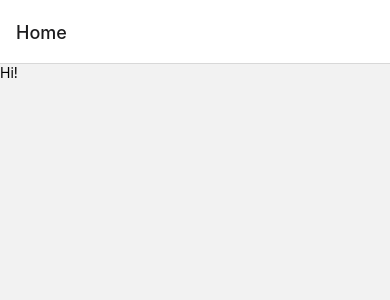
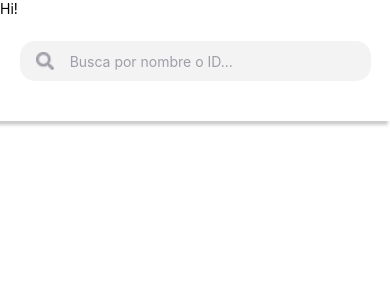
Before and after one commit to pertuzdev/InventoryApp, a React Native app: screen /Home in a window 390 px wide. Shown: the top 300 px of the page. Built offline with nearby package versions, Linux system fonts and the light colour scheme.

Commit message:
Create searchbar

```diff
--- /dev/null
+++ b/src/components/SearchBar.js
@@ -0,0 +1,112 @@
+import React, {useState} from 'react';
+import {
+  StyleSheet,
+  View,
+  Text,
+  TouchableOpacity,
+  TextInput,
+  Image,
+  Pressable,
+} from 'react-native';
+import {Colors} from '../styles/Colors';
+
+export default function SearchBar({
+  updateSearch = val => console.log(val, 'Value'),
+  style = {marginTop: 24},
+  onPress = () => console.log('SearchBar pressed'),
+  focus = false,
+}) {
+  const [query, setQuery] = useState();
+  const [error, setError] = useState();
+
+  return (
+    <Pressable style={[styles.container, style]} onPress={onPress}>
+      <View style={styles.searchContainer}>
+        <View style={styles.vwSearch}>
+          <Image
+            style={styles.icSearch}
+            source={require('../assets/icons/ic_search.png')}
+          />
+        </View>
+
+        <TextInput
+          value={query}
+          editable={onPress ? false : true}
+          autoFocus={focus}
+          placeholder="Busca por nombre o ID..."
+          placeholderTextColor={Colors.gray}
+          style={styles.textInput}
+          onChangeText={text => {
+            var letters = /^$|^[a-zA-Z._\b ]+$/;
+            if (text.length > 12) setError('Query too long.');
+            else if (text.match(letters)) {
+              setQuery(text);
+              updateSearch(text);
+              if (error) setError(false);
+            } else setError('Please only enter alphabets');
+          }}
+        />
+        {query ? (
+          <TouchableOpacity onPress={() => setQuery('')} style={styles.vwClear}>
+            <Image
+              style={styles.icClear}
+              source={require('../assets/icons/ic_clear.png')}
+            />
+          </TouchableOpacity>
+        ) : (
+          <View style={styles.vwClear} />
+        )}
+      </View>
+      {error && <Text style={styles.txtError}>{error}</Text>}
+    </Pressable>
+  );
+}
+
+const styles = StyleSheet.create({
+  txtError: {
+    marginTop: '2%',
+    width: '89%',
+    color: 'white',
+  },
+  vwClear: {
+    flex: 0.2,
+    justifyContent: 'center',
+    alignItems: 'center',
+  },
+  textInput: {
+    // backgroundColor: 'green',
+    flex: 1,
+    justifyContent: 'center',
+    alignItems: 'center',
+  },
+
+  vwSearch: {
+    flex: 0.2,
+    justifyContent: 'center',
+    alignItems: 'center',
+    // width: 40,
+    // backgroundColor: 'red'
+  },
+  icSearch: {
+    height: 18,
+    width: 18,
+  },
+  searchContainer: {
+    backgroundColor: Colors.lightGray,
+    width: '90%',
+    height: 40,
+    flexDirection: 'row',
+    borderRadius: 15,
+  },
+  container: {
+    height: 80,
+    alignItems: 'center',
+    elevation: 20,
+    shadowColor: '#000',
+    shadowOffset: {width: -2, height: 4},
+    shadowOpacity: 0.2,
+    shadowRadius: 3,
+
+    // height: '100%', width: '100%'
+  },
+});
--- a/src/navigation/HomeStack.js
+++ b/src/navigation/HomeStack.js
@@ -8,8 +8,15 @@ const Stack = createStackNavigator();
 
 const HomeStack = () => {
   return (
-    <Stack.Navigator>
-      <Stack.Screen name="Home" component={HomeScreen} />
+    <Stack.Navigator
+      screenOptions={{
+        cardStyle: {backgroundColor: '#fff'},
+      }}>
+      <Stack.Screen
+        name="Home"
+        component={HomeScreen}
+        options={{headerShown: false}}
+      />
     </Stack.Navigator>
   );
 };
--- a/src/screens/HomeScreen/HomeScreen.js
+++ b/src/screens/HomeScreen/HomeScreen.js
@@ -1,10 +1,13 @@
 import React from 'react';
 import {View, Text} from 'react-native';
+import {SafeAreaView} from 'react-native-safe-area-context';
+import SearchBar from '../../components/SearchBar';
 
 export default function HomeScreen() {
   return (
-    <View>
+    <SafeAreaView>
       <Text>Hi!</Text>
-    </View>
+      <SearchBar />
+    </SafeAreaView>
   );
 }
```
